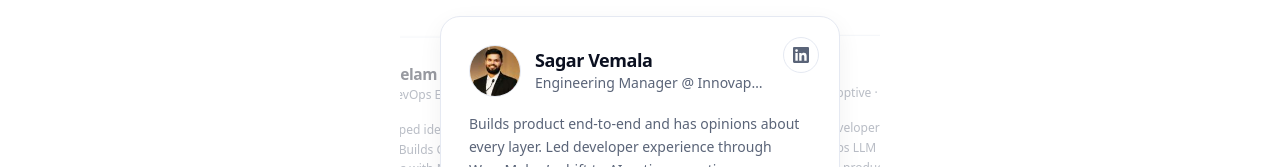
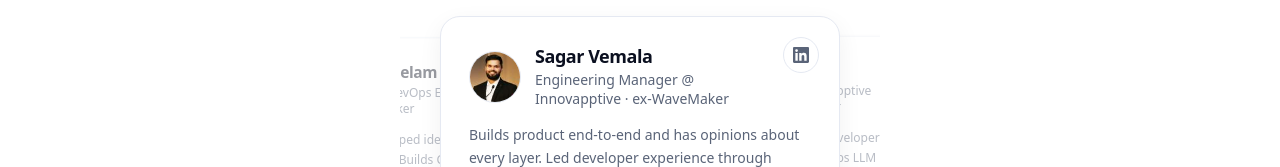
Before and after one commit to talkbeyondcode-org/talkbeyondcode-website, an Astro site: page /creators in a window 1280 px wide. Shown: the part 383-550 px from the top of the page. Built offline with nearby package versions, Linux system fonts and the light colour scheme; Astro itself is replaced by a stand-in of ours; no server answers.

Commit message:
Wrap creator roles instead of truncating them
The longer "Company · ex-Company" roles were cut off with an ellipsis
on the creators carousel. Keep the part after the separator on one line.

Co-Authored-By: Claude Opus 5.5 <noreply@anthropic.com>

```diff
--- a/src/pages/creators.astro
+++ b/src/pages/creators.astro
@@ -69,7 +69,9 @@ const schema = creators.map((c) => ({
                 />
                 <div class="min-w-0 flex-1">
                   <h2 class="text-base font-bold leading-tight tracking-tight text-ink sm:text-lg">{c.name}</h2>
-                  <p class="mt-0.5 truncate text-sm text-muted">{c.role}</p>
+                  <p class="mt-0.5 text-sm leading-snug text-muted">
+                    {c.role.split(' · ').map((part, j) => (j === 0 ? part : <> <span class="whitespace-nowrap">· {part}</span></>))}
+                  </p>
                 </div>
               </div>
               <p class="mt-4 text-sm leading-relaxed text-muted">{c.bio}</p>
```
